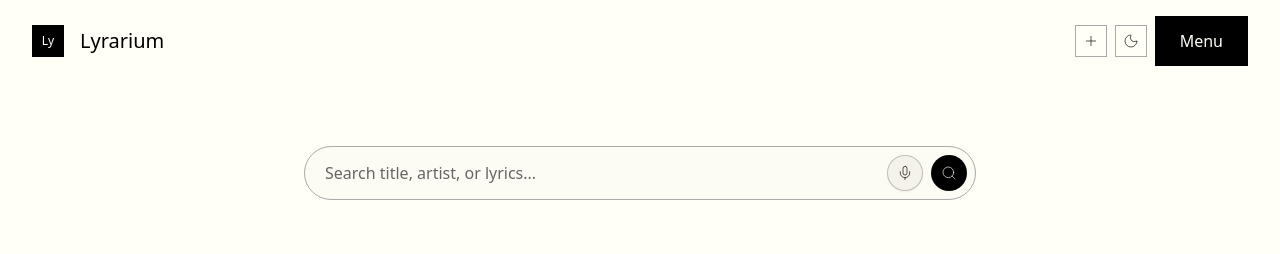
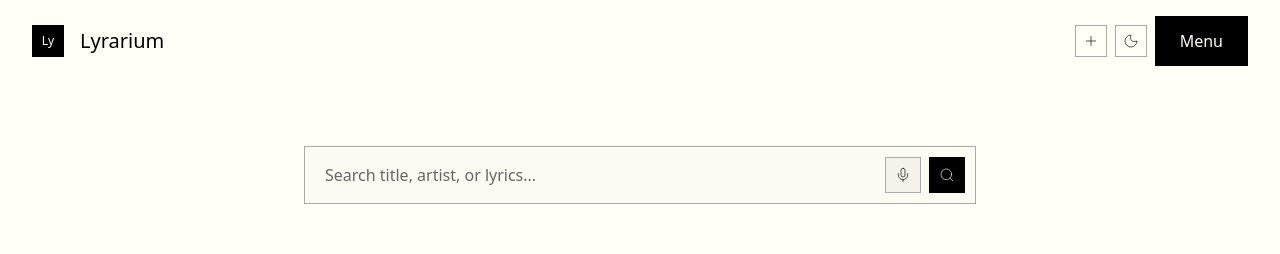
Before and after one commit to Sultvnnnn/lyrarium, a Next.js app: page / in a window 1280 px wide. Shown: the top 254 px of the page. Built offline with nearby package versions, Linux system fonts and the light colour scheme; no server answers; the database is empty; a web font is replaced by a local one.

Commit message:
style(hero-search): change search bar and buttons to sharp square

```diff
--- a/src/components/hero-search.tsx
+++ b/src/components/hero-search.tsx
@@ -115,7 +115,7 @@ export function HeroSearch({ items, initialQuery, artist }: HeroSearchProps) {
       >
         {artist && <input type="hidden" name="artist" value={artist} />}
 
-        <div className="relative flex items-center gap-2 rounded-full border border-border bg-muted/30 py-2 pl-5 pr-2 transition-all focus-within:border-accent hover:border-accent/60">
+        <div className="relative flex items-center gap-2 border border-border bg-muted/30 py-2.5 pl-5 pr-2.5 transition-all focus-within:border-accent hover:border-accent/60">
           {/* Text Input */}
           <input
             ref={inputRef}
@@ -138,13 +138,13 @@ export function HeroSearch({ items, initialQuery, artist }: HeroSearchProps) {
               type="button"
               onClick={handleClear}
               aria-label="Clear input"
-              className="flex size-7 shrink-0 items-center justify-center rounded-full text-muted-foreground hover:text-accent transition-colors"
+              className="flex size-8 shrink-0 items-center justify-center text-muted-foreground hover:text-accent transition-colors"
             >
               <X size={14} strokeWidth={1} />
             </button>
           )}
 
-          {/* Tombol Mic (Terhighlight) */}
+          {/* Tombol Mic (Terhighlight, Sharp Square) */}
           <button
             type="button"
             onClick={toggleListening}
@@ -158,10 +158,10 @@ export function HeroSearch({ items, initialQuery, artist }: HeroSearchProps) {
                 ? "Click to stop listening"
                 : "Voice search: sing or speak a snippet of lyrics"
             }
-            className={`relative flex size-9 shrink-0 items-center justify-center rounded-full border transition-all ${
+            className={`relative flex size-9 shrink-0 items-center justify-center border transition-all ${
               isListening
                 ? "border-accent bg-accent text-accent-foreground ring-2 ring-accent/40 animate-pulse"
-                : "border-border/70 bg-muted text-foreground shadow-xs hover:border-accent hover:bg-accent hover:text-accent-foreground"
+                : "border-border bg-muted text-foreground hover:border-accent hover:bg-accent hover:text-accent-foreground"
             }`}
           >
             <Mic size={16} strokeWidth={1} />
@@ -170,11 +170,11 @@ export function HeroSearch({ items, initialQuery, artist }: HeroSearchProps) {
             )}
           </button>
 
-          {/* Tombol Submit Pencarian (Search Icon) */}
+          {/* Tombol Submit Pencarian (Search Icon, Sharp Square) */}
           <button
             type="submit"
             aria-label="Search"
-            className="flex size-9 shrink-0 items-center justify-center rounded-full bg-foreground text-background hover:bg-accent hover:text-accent-foreground transition-colors"
+            className="flex size-9 shrink-0 items-center justify-center border border-foreground bg-foreground text-background hover:border-accent hover:bg-accent hover:text-accent-foreground transition-colors"
           >
             <Search size={16} strokeWidth={1} />
           </button>
```
